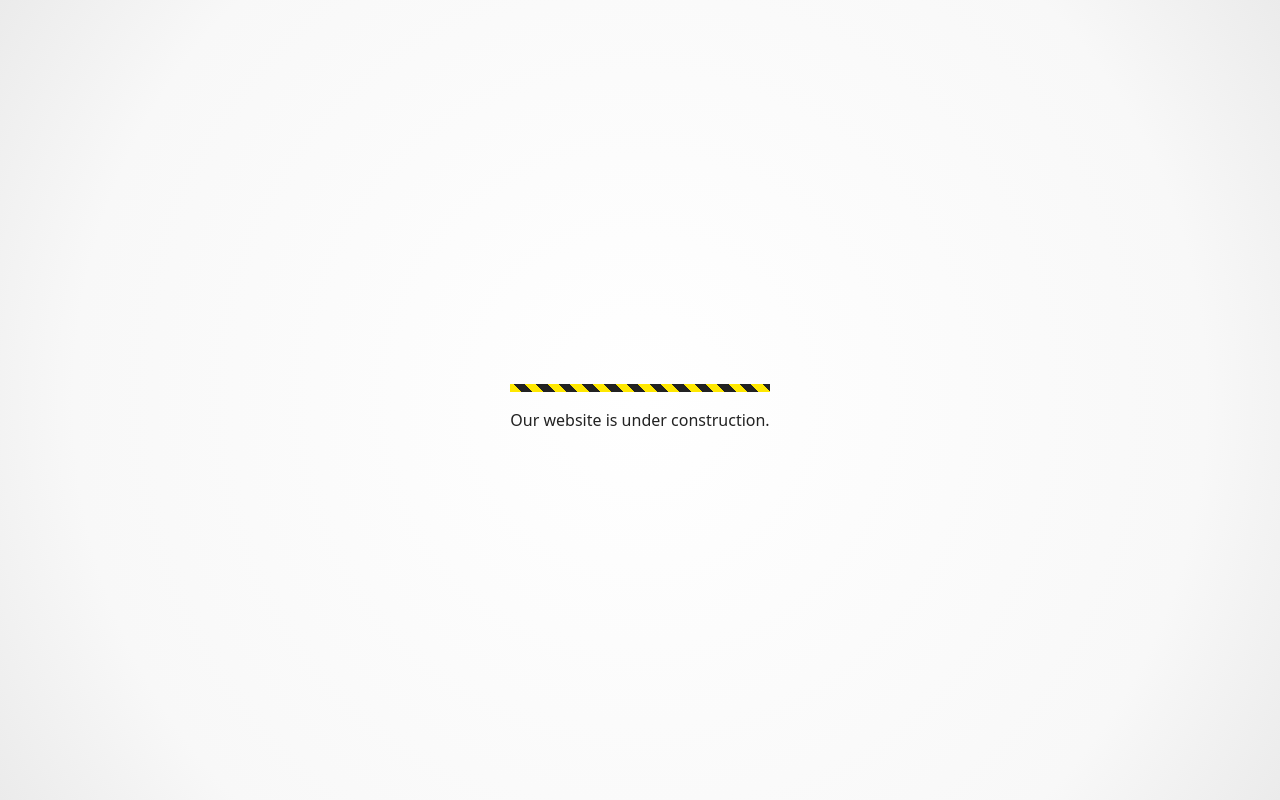
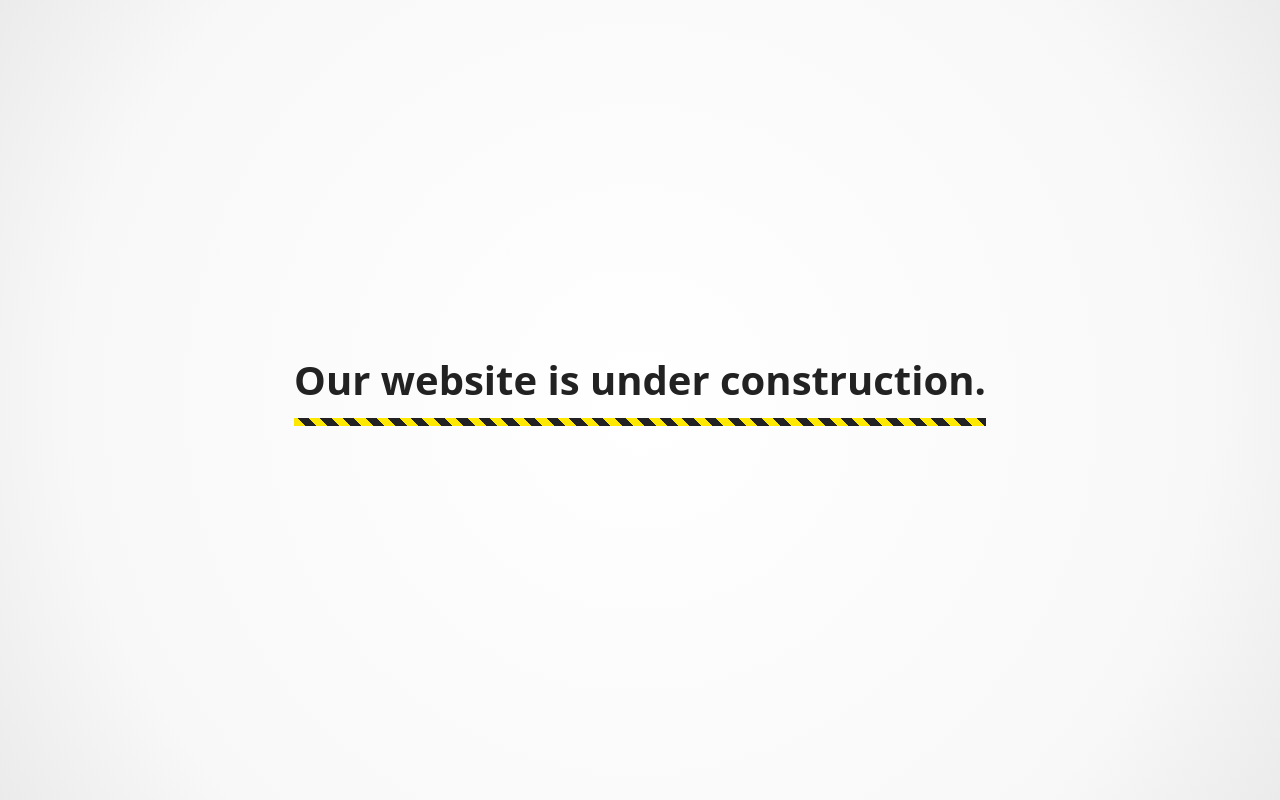
Before and after one commit to M-Ali-Alam/testingGithubPages, a plain HTML site: page index.html in a window 1280 px wide. Drawn offline with Linux system fonts and the light colour scheme.

Commit message:
added some text in h1 tag

```diff
--- a/index.html
+++ b/index.html
@@ -82,8 +82,8 @@
   </head>
   <body>
     <main>
-      <h1></h1>
-      <p>Our website is under construction.</p>
+      <h1>Our website is under construction.</h1>
+      <p></p>
     </main>
   </body>
 </html>
```
